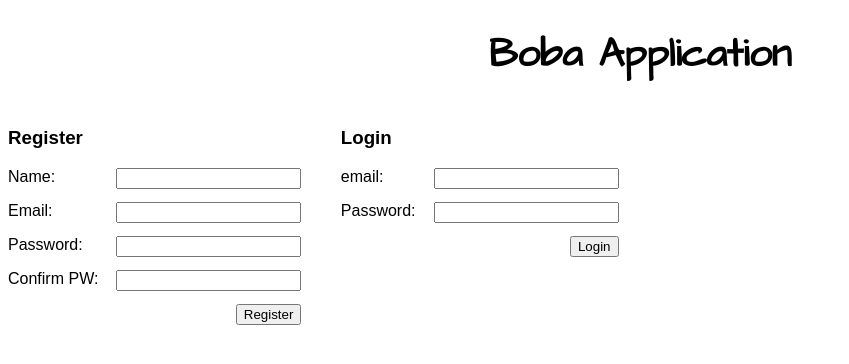
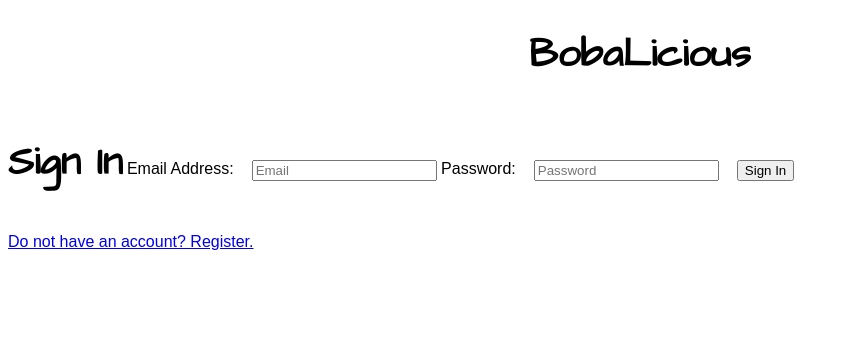
Before and after one commit to lormanlau/boba_app, a Django app: page / in a window 1280 px wide. Shown: the top 364 px of the page, without its empty margins (0-849 px from the left). Run offline with Django 3.2, Linux system fonts and the light colour scheme; parts of the project's set-up code (start-up, migrations or seed data) failed here and were passed over.

Commit message:
updated hlogin

```diff
--- a/apps/track_boba/templates/track_boba/login.html
+++ b/apps/track_boba/templates/track_boba/login.html
@@ -8,8 +8,8 @@
 </head>
 <body>
 
-<h1>Boba Application</h1>
-{%for message in messages%}
+<h1>BobaLicious</h1>
+<!--{%for message in messages%}
 	<h3 class="error {{messages.tags}}">{{message}}</h3>
 {%endfor%}
 <div id="register">
@@ -32,6 +32,76 @@
 		<input type="submit" value="Login">
 	</form>
 </div>
-</div>
+</div>-->
+
+
+
+{% if type %}
+    <div class='container'>
+        <div class='col'>
+            <h1>Register</h1>
+        </div>
+        <div class='row'>
+            <div class='col'>
+                <form action='/create/' method='post'>
+                    {% csrf_token %}
+                    <div class='form-group'>
+                        <label for='email'>Email Address:</label>
+                        <input name='email' type='email' class='form-control' id='email' placeholder='Email'>
+                    </div>
+                    <div class='form-group'>
+                        <label for='first_name'>First Name:</label>
+                        <input name='first_name' type='text' class='form-control' id='first_name' placeholder='First Name'>
+                    </div>
+                    <div class='form-group'>
+                        <label for='last_name'>Last Name:</label>
+                        <input name='last_name' type='text' class='form-control' id='Last_name' placeholder='Last Name'>
+                    </div>
+                    <div class='form-group'>
+                        <label for='password'>Password:</label>
+                        <input name='password' type='password' class='form-control' id='password' placeholder='Password'>
+                    </div>
+                    <div class='form-group'>
+                        <label for='confirm'>Confirm Password:</label>
+                        <input name='password_confirmation' type='password' class='form-control' id='confirm' placeholder='Confirm Password'>
+                    </div>
+                    <div class='form-group'>
+                        <label for='user_level'>User Level:</label>
+                        <input name='user_level' type='number' class='form-control' id='user_level' placeholder='User Level'>
+                    </div>
+                    <input class="btn btn-success" type="submit" value="Register">
+                </form>
+            </div>
+        </div>
+        <p><a href='/index'>Already have an account? Login</a></p>
+    </div>
+    {% else %}
+    <div class='container'>
+        <div class='col'>
+            <h1>Sign In</h1>
+        </div>
+        <div class='row'>
+            <div class='col'>
+                <form action='/login/' method='post'>
+                    {% csrf_token %}
+                    <div class='form-group'>
+                        <label for='email'>Email Address:</label>
+                        <input name='email' type='email' class='form-control' id='email' placeholder='Email'>
+                    </div>
+                    <div class='form-group'>
+                        <label for='password'>Password:</label>
+                        <input name='password' type='password' class='form-control' id='password' placeholder='Password'>
+                    </div>
+                    <input class="btn btn-success" type="submit" value="Sign In">
+                </form>
+            </div>
+        </div>
+        <p><a href='/index'>Do not have an account? Register.</a></p>
+    </div>
+    {% endif %}
+
+
+
+
 </body>
 </html>
```
